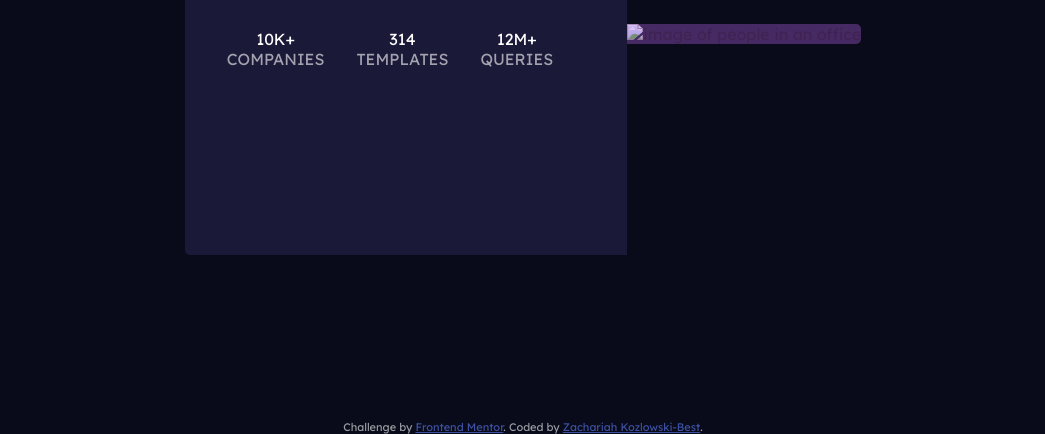
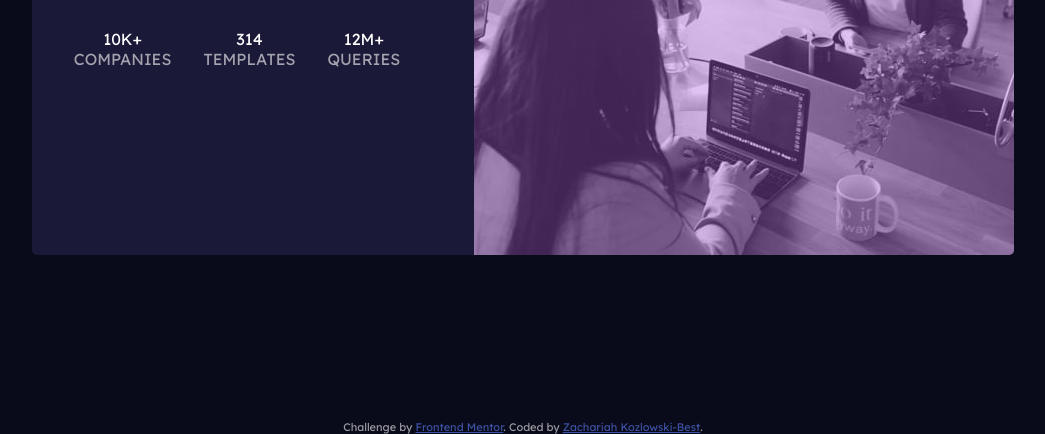
Before and after one commit to zach7815/Frontend-Mentor-C-Stats-Prev, a plain HTML site: page Frontend-Mentor-C-Stats-Prev-main/index.html in a window 1280 px wide. Shown: the part 366-800 px from the top of the page, without its empty margins (117-1162 px from the left). Drawn offline with Linux system fonts and the light colour scheme; the site is published under a folder, as on GitHub Pages, so addresses that start at the root find nothing.

Commit message:
made image urls absolute to work on github pages

```diff
--- a/Frontend-Mentor-C-Stats-Prev-main/index.html
+++ b/Frontend-Mentor-C-Stats-Prev-main/index.html
@@ -26,8 +26,8 @@
 </div>
 </div>
  <div class="cover">
-<img src="/images/image-header-desktop.jpg" alt="image of people in an office" class="desktop-image">
-<img src="/images/image-header-mobile.jpg" alt="image of people in an office" class="mobile-image">
+<img src="./images/image-header-desktop.jpg" alt="image of people in an office" class="desktop-image">
+<img src="./images/image-header-mobile.jpg" alt="image of people in an office" class="mobile-image">
 </div>
 </div>
   <div class="attribution">
```
